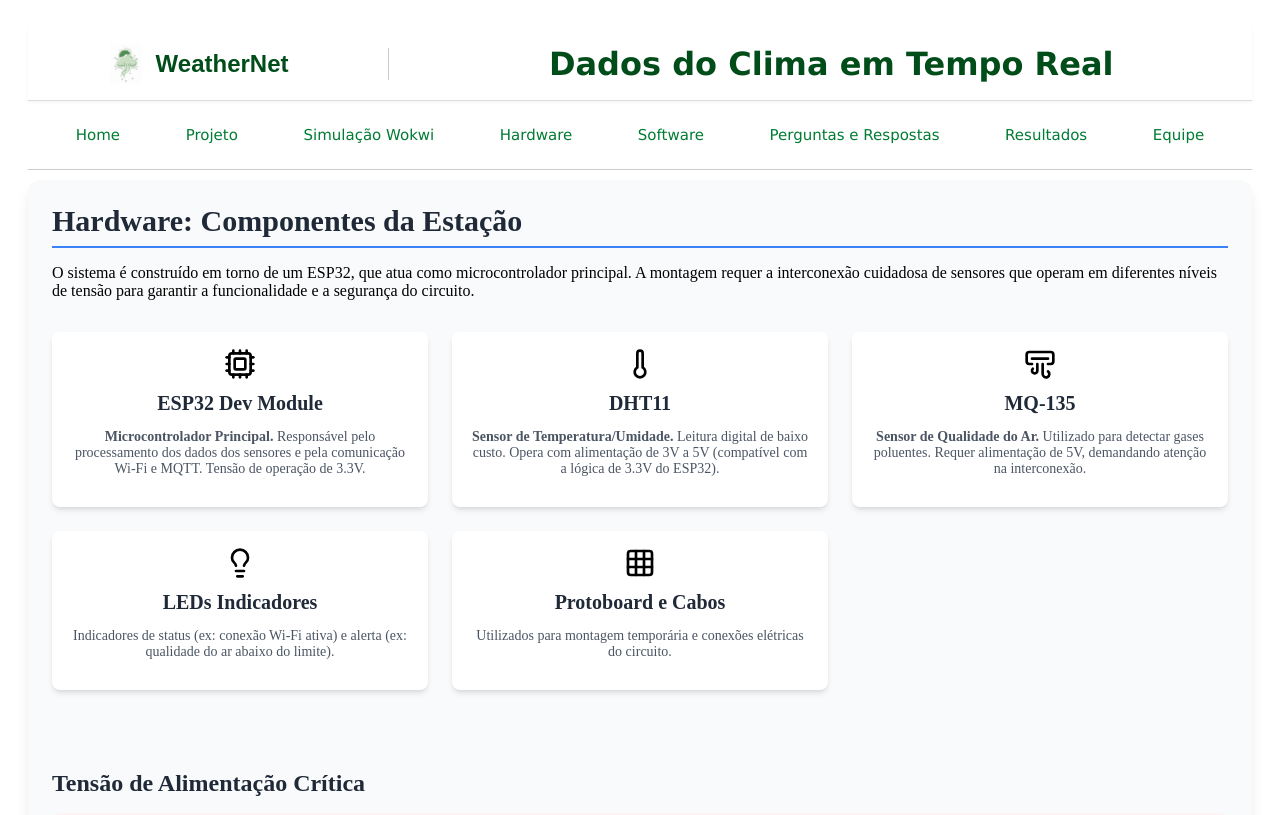
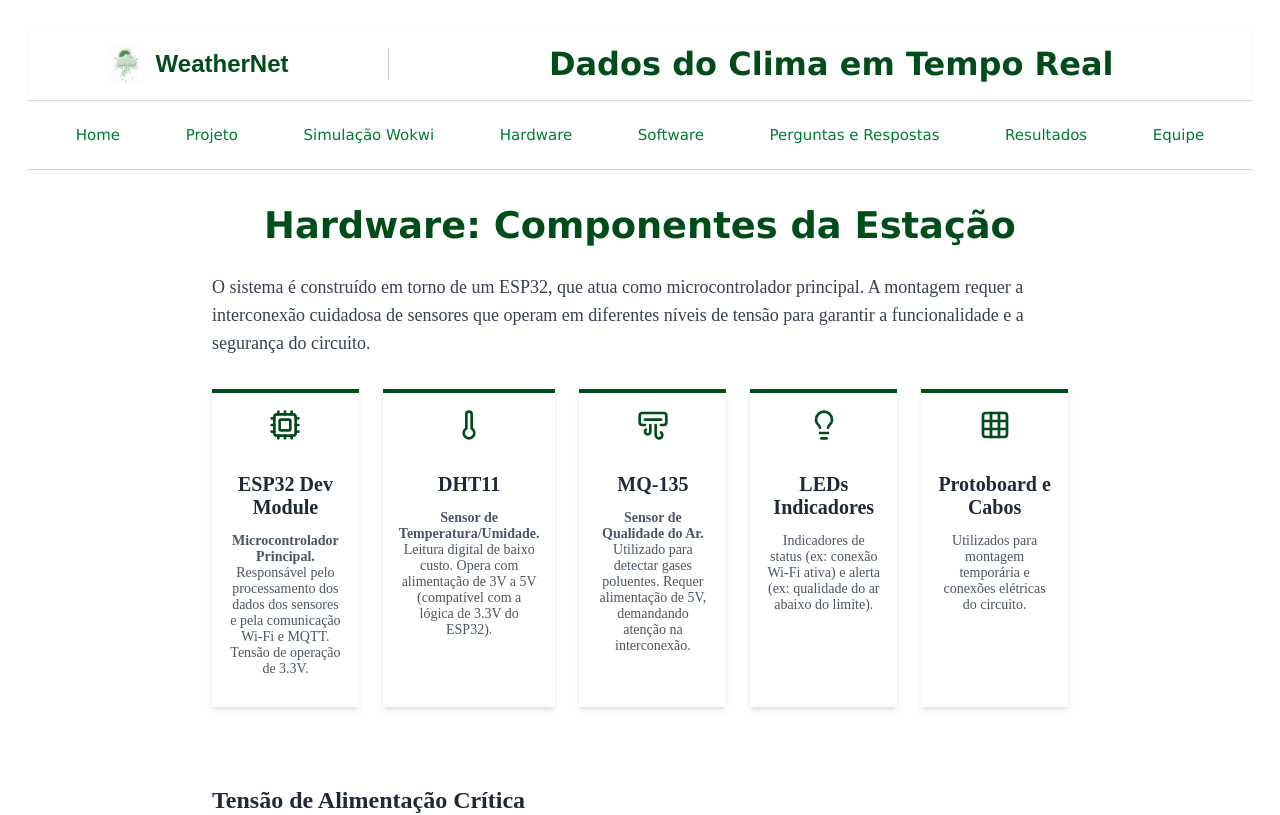
Before and after one commit to Clara2808Duarte/ProjetoIOTSITE, a React (Vite) app: page /hardware in a window 1280 px wide. Shown: the top 815 px of the page. Built offline with nearby package versions, Linux system fonts and the light colour scheme.

Commit message:
HardWare

```diff
--- a/src/pages/Hardware.css
+++ b/src/pages/Hardware.css
@@ -1,114 +1,91 @@
-/* ------------------------------------------------------------------- */
-/* ESTILOS GLOBAIS DE LAYOUT E TIPOGRAFIA (Baseados no React App) */
-/* ------------------------------------------------------------------- */
-
-.font-sans {
-    font-family: 'Inter', sans-serif;
+.hardware-section {
+  padding: 10rem;
+  margin: 1.5rem;
 }
 
-/* Estilo Base para a Seção (section) */
-.section {
-    padding: 1.5rem; /* p-6 */
-    background-color: #f9fafb; /* bg-gray-50 */
-    border-radius: 0.75rem; /* rounded-xl */
-    box-shadow: 0 10px 15px -3px rgba(0, 0, 0, 0.1), 0 4px 6px -2px rgba(0, 0, 0, 0.05); /* shadow-lg */
-    margin-bottom: 1.5rem;
+.hardware-title {
+  font-weight: 700;
+  color: #004d1a;
+  font-family:Verdana, Geneva, Tahoma, sans-serif;
+  margin-top: -150px;
+  font-size: 2.3rem;
+  text-align: center;
+  padding-bottom: 0.5rem;
+  margin-bottom: 1rem;
 }
 
-/* Título Principal (h2) */
-.section h2 {
-    font-size: 1.875rem; /* text-3xl */
-    font-weight: 700; /* font-bold */
-    color: #1f2937; /* text-gray-800 */
-    border-bottom: 2px solid #3b82f6; /* border-b pb-2 */
-    padding-bottom: 0.5rem;
-    margin-top: 0;
-    margin-bottom: 1rem; /* mb-4 */
+.hardware-description {
+  font-size: 1.125rem;
+  color: #374151;
+  line-height: 1.75rem;
+  margin-bottom: 2rem;
 }
 
-/* Estilo da Grade (Grid e Responsividade) */
-.grid {
-    display: grid;
-    gap: 1.5rem; /* gap-6 */
-    text-align: center;
-    margin-top: 2rem; /* mt-8 */
-}
-@media (min-width: 768px) {
-    .md\:grid-cols-3 {
-        grid-template-columns: repeat(3, minmax(0, 1fr));
-    }
+.hardware-grid {
+  display: flex;
+  flex-direction: row;
+  gap: 1.5rem;
+  text-align: center;
+  margin-top: 2rem;
 }
 
-/* ------------------------------------------------------------------- */
-/* ESTILOS DOS CARDS DE COMPONENTES */
-/* ------------------------------------------------------------------- */
 
-.p-4 { padding: 1rem; }
-.bg-white { background-color: #ffffff; }
-.rounded-lg { border-radius: 0.5rem; }
-.shadow-md { box-shadow: 0 4px 6px -1px rgba(0, 0, 0, 0.1), 0 2px 4px -2px rgba(0, 0, 0, 0.1); }
-.border-t-4 { border-top-width: 4px; }
+/* ---------- Cards ---------- */
 
-/* Títulos dos Cards (h3) */
-.section .grid h3 {
-    font-size: 1.25rem; /* text-xl */
-    font-weight: 600; /* font-semibold */
-    color: #1f2937; /* text-gray-800 */
-    margin-top: 0;
-    margin-bottom: 0.25rem; /* mb-1 */
+.hardware-card {
+  padding: 1rem;
+  background-color: #fff;
+  box-shadow: 0 4px 6px -1px rgba(0, 0, 0, 0.1),
+              0 2px 4px -2px rgba(0, 0, 0, 0.1);
+  border-top: 4px solid transparent;
 }
 
-/* Texto de Descrição dos Cards (p) */
-.section .grid p {
-    font-size: 0.875rem; /* text-sm */
-    color: #4b5563; /* text-gray-600 */
+.hardware-card-title {
+  font-size: 1.25rem;
+  font-weight: 600;
+  color: #1f2937;
+  margin-bottom: 0.25rem;
 }
 
-/* Cores de Borda dos Cards */
-.card-indigo { border-top-color: #6366f1; /* indigo-500 */ }
-.card-teal { border-top-color: #14b8a6; /* teal-500 */ }
-.card-blue { border-top-color: #3b82f6; /* blue-500 */ }
-
-/* Cores Específicas (LEDs - Yellow) */
-.section > .grid > div:nth-child(4) {
-    border-top-color: #f59e0b; /* yellow-500 */
+.hardware-card-text {
+  font-size: 0.875rem;
+  color: #4b5563;
 }
 
-/* Cores Específicas (Protoboard - Gray) */
-.section > .grid > div:nth-child(5) {
-    border-top-color: #9ca3af; /* gray-400 */
+/* ---------- Ícones ---------- */
+
+.hardware-icon {
+  width: 2rem;
+  height: 2rem;
+  margin: 0 auto 0.5rem;
 }
 
-/* Estilo para Ícones (W-8 H-8) */
-.section svg {
-    width: 2rem;
-    height: 2rem;
-    margin-left: auto;
-    margin-right: auto;
-    margin-bottom: 0.5rem;
+/* ---------- Cores ---------- */
+
+.card-ver { border-top-color: #004d1a; width: 25vw;}
+.text-ver { color: #004d1a; }
+
+
+/* ---------- Alerta ---------- */
+
+.hardware-alert {
+  margin-top: 2rem;
+  padding-top: 1rem;
+  margin-bottom: -150px;
+
 }
 
-/* ------------------------------------------------------------------- */
-/* ESTILOS DA SEÇÃO DE ALERTA (Tensão Crítica) */
-/* ------------------------------------------------------------------- */
-
-.mt-8 { margin-top: 2rem; }
-.pt-4 { padding-top: 1rem; }
-.border-t { border-top-width: 1px; }
-.border-gray-200 { border-top-color: #e5e7eb; }
-
-/* Título da Seção de Alerta (h4) */
-.section .border-t h4 {
-    font-size: 1.5rem; /* text-2xl */
-    font-weight: 600; /* font-semibold */
-    color: #1f2937; /* text-gray-800 */
-    margin-bottom: 0.75rem; /* mb-3 */
+.hardware-alert-title {
+  font-size: 1.5rem;
+  font-weight: 600;
+  color: #1f2937;
+  margin-bottom: 0.75rem;
 }
 
-/* Caixa de Alerta */
-.bg-red-50 { background-color: #fef2f2; }
-.p-3 { padding: 0.75rem; }
-.rounded-lg { border-radius: 0.5rem; }
-.border { border-width: 1px; }
-.border-red-300 { border-color: #fca5a5; }
-.text-red-700 { color: #b91c1c; }
+.hardware-alert-text {
+  background-color: #fef2f2;
+  border: 1px solid #fca5a5;
+  color: #b91c1c;
+  border-radius: 0.5rem;
+  padding: 0.75rem;
+}
--- a/src/pages/Hardware.jsx
+++ b/src/pages/Hardware.jsx
@@ -4,30 +4,27 @@ import Nav from "../components/Nav";
 import Footer from "../components/Footer";
 import Header from "../components/Header";
 
-
 export default function Hardware() {
   return (
     <>
-    <Header />
-    <Nav />
+      <Header />
+      <Nav />
 
-      <section className="section bg-gray-50 p-6 rounded-xl shadow-lg">
-        <h2 className="text-3xl font-bold text-gray-800 mb-4 border-b pb-2">
-          Hardware: Componentes da Estação
-        </h2>
-        <p className="text-lg text-gray-700 mb-8 leading-relaxed">
+      <section className="hardware-section">
+        <h2 className="hardware-title">Hardware: Componentes da Estação</h2>
+        <p className="hardware-description">
           O sistema é construído em torno de um ESP32, que atua como
           microcontrolador principal. A montagem requer a interconexão cuidadosa
           de sensores que operam em diferentes níveis de tensão para garantir a
           funcionalidade e a segurança do circuito.
         </p>
 
-        <div className="grid md:grid-cols-3 gap-6 text-center mt-8">
+        <div className="hardware-grid">
           {/* Card ESP32 */}
-          <div className="p-4 bg-white rounded-lg shadow-md border-t-4 border-indigo-500 card-indigo">
-            <Cpu className="w-8 h-8 mx-auto text-indigo-500 mb-2" />
-            <h3 className="font-semibold text-xl mb-1">ESP32 Dev Module</h3>
-            <p className="text-sm text-gray-600">
+          <div className="hardware-card card-ver">
+            <Cpu className="hardware-icon text-ver" />
+            <h3 className="hardware-card-title">ESP32 Dev Module</h3>
+            <p className="hardware-card-text">
               <strong>Microcontrolador Principal.</strong> Responsável pelo
               processamento dos dados dos sensores e pela comunicação Wi-Fi e
               MQTT. Tensão de operação de 3.3V.
@@ -35,10 +32,10 @@ export default function Hardware() {
           </div>
 
           {/* Card DHT11 */}
-          <div className="p-4 bg-white rounded-lg shadow-md border-t-4 border-teal-500 card-teal">
-            <Thermometer className="w-8 h-8 mx-auto text-teal-500 mb-2" />
-            <h3 className="font-semibold text-xl mb-1">DHT11</h3>
-            <p className="text-sm text-gray-600">
+          <div className="hardware-card card-ver">
+            <Thermometer className="hardware-icon text-ver" />
+            <h3 className="hardware-card-title">DHT11</h3>
+            <p className="hardware-card-text">
               <strong>Sensor de Temperatura/Umidade.</strong> Leitura digital de
               baixo custo. Opera com alimentação de 3V a 5V (compatível com a
               lógica de 3.3V do ESP32).
@@ -46,10 +43,10 @@ export default function Hardware() {
           </div>
 
           {/* Card MQ-135 */}
-          <div className="p-4 bg-white rounded-lg shadow-md border-t-4 border-blue-500 card-blue">
-            <AirVent className="w-8 h-8 mx-auto text-blue-500 mb-2" />
-            <h3 className="font-semibold text-xl mb-1">MQ-135</h3>
-            <p className="text-sm text-gray-600">
+          <div className="hardware-card card-ver">
+            <AirVent className="hardware-icon text-ver" />
+            <h3 className="hardware-card-title">MQ-135</h3>
+            <p className="hardware-card-text">
               <strong>Sensor de Qualidade do Ar.</strong> Utilizado para
               detectar gases poluentes. Requer alimentação de 5V, demandando
               atenção na interconexão.
@@ -57,31 +54,31 @@ export default function Hardware() {
           </div>
 
           {/* Card LEDs */}
-          <div className="p-4 bg-white rounded-lg shadow-md border-t-4 border-yellow-500">
-            <Lightbulb className="w-8 h-8 mx-auto text-yellow-500 mb-2" />
-            <h3 className="font-semibold text-xl mb-1">LEDs Indicadores</h3>
-            <p className="text-sm text-gray-600">
+          <div className="hardware-card card-ver">
+            <Lightbulb className="hardware-icon text-ver" />
+            <h3 className="hardware-card-title">LEDs Indicadores</h3>
+            <p className="hardware-card-text">
               Indicadores de status (ex: conexão Wi-Fi ativa) e alerta (ex:
               qualidade do ar abaixo do limite).
             </p>
           </div>
 
           {/* Card Protoboard */}
-          <div className="p-4 bg-white rounded-lg shadow-md border-t-4 border-gray-400">
-            <Grid3x3 className="w-8 h-8 mx-auto text-gray-500 mb-2" />
-            <h3 className="font-semibold text-xl mb-1">Protoboard e Cabos</h3>
-            <p className="text-sm text-gray-600">
+          <div className="hardware-card card-ver">
+            <Grid3x3 className="hardware-icon text-ver" />
+            <h3 className="hardware-card-title">Protoboard e Cabos</h3>
+            <p className="hardware-card-text">
               Utilizados para montagem temporária e conexões elétricas do
               circuito.
             </p>
           </div>
         </div>
 
-        <div className="mt-8 pt-4 border-t border-gray-200">
-          <h4 className="text-2xl font-semibold text-gray-800 mb-3">
+        <div className="hardware-alert">
+          <h4 className="hardware-alert-title">
             Tensão de Alimentação Crítica
           </h4>
-          <p className="text-gray-700 bg-red-50 p-3 rounded-lg border border-red-300">
+          <p className="hardware-alert-text">
             <strong>Atenção:</strong> O ESP32 opera nativamente em 3.3V, mas o
             sensor MQ-135 requer 5V. É crucial garantir que o pino de dados do
             MQ-135 (saída analógica) seja lido pelo ESP32 dentro da faixa de
@@ -89,8 +86,8 @@ export default function Hardware() {
           </p>
         </div>
       </section>
-      <Footer/>
 
+      <Footer />
     </>
   );
 }
```
